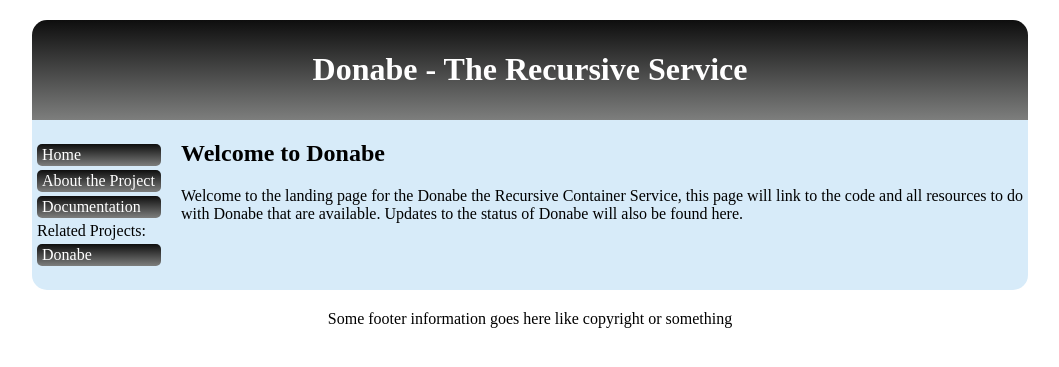
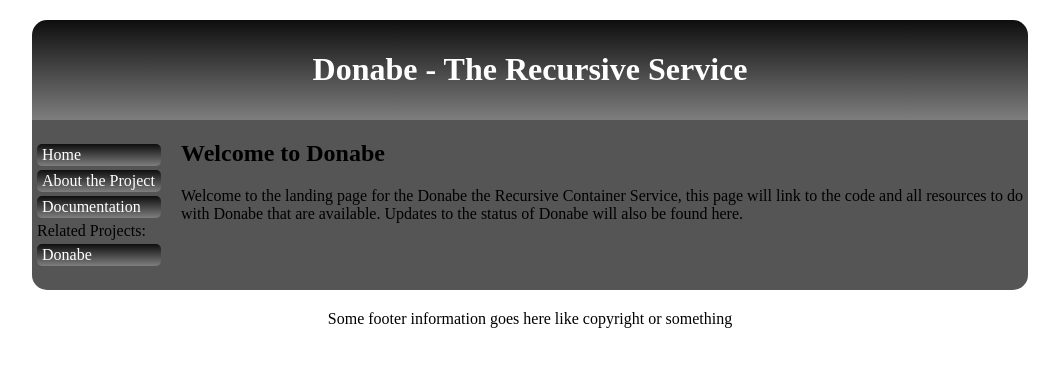
Before and after one commit to CiscoSystems/donabe, a Jekyll site: the page built from index.html, in a window 1280 px wide. Shown: the top 367 px of the page, without its empty margins (110-1169 px from the left). Built offline with Jekyll 4.4.1, drawn with Linux system fonts in a browser that asks for light colours.

Commit message:
Updated visual style again

```diff
--- a/css/style.css
+++ b/css/style.css
@@ -19,7 +19,7 @@ body {
   padding-left: 5px;
   padding-top: 20px;
   padding-bottom: 20px;
-  background-color: #d7ebf9;
+  background-color: #555555;
   border-radius: 0px 0px 15px 15px;
 }
 
```
